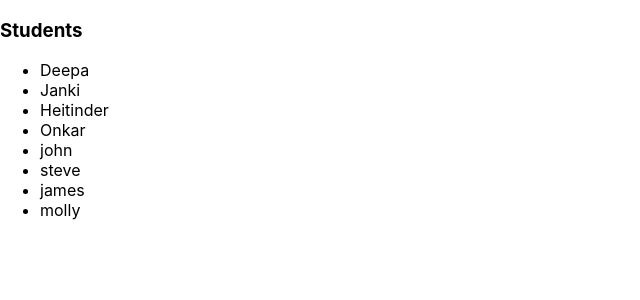
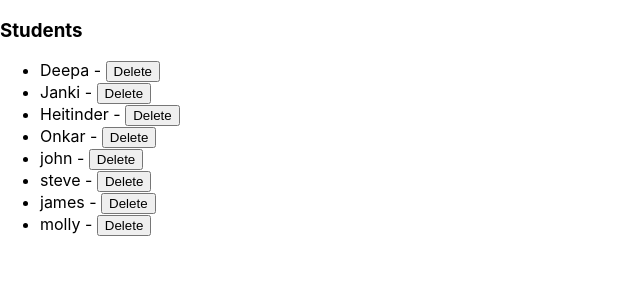
Before and after one commit to heitinders/training, a React (Create React App) app: page / in a window 1280 px wide. Shown: the top 300 px of the page, without its empty margins (0-640 px from the left). Built offline with nearby package versions, Linux system fonts and the light colour scheme.

Commit message:
03/28/22

```diff
--- a/src/components/StudentContainer/StudentContainer.js
+++ b/src/components/StudentContainer/StudentContainer.js
@@ -1,4 +1,5 @@
 import { React, Component } from "react";
+import StudentList from "./StudentList";
 /*
     class components are know as stateful components
     aka smart components
@@ -37,16 +38,27 @@ class StudentContainer extends Component {
       students: newValue,
     });
   }
+
+  handleDelte(index) {
+    console.log(index);
+    const newStudents = this.state.students;
+    newStudents.splice(index, 1);
+    this.updateStudents(newStudents);
+  }
+
   render() {
     return (
-      <div>
+      <>
         <h3>Students</h3>
         <ul>
-          {this.state.students.map((item, index) => (
-            <li key={index}>{item}</li>
+          {this.state.students?.map((item, index) => (
+            <li key={index}>
+              {item} -{" "}
+              <button onClick={() => this.handleDelte(index)}>Delete</button>
+            </li>
           ))}
         </ul>
-      </div>
+      </>
     );
   }
 }
--- /dev/null
+++ b/src/components/StudentContainer/StudentList.js
@@ -0,0 +1,16 @@
+const StudentList = (props) => {
+  return (
+    <>
+      <h3>Students from a child component</h3>
+      <ul>
+        {props?.students?.map((item, index) => (
+          <li key={index}>
+            {item} - <button>Delete</button>
+          </li>
+        ))}
+      </ul>
+    </>
+  );
+};
+
+export default StudentList;
```
